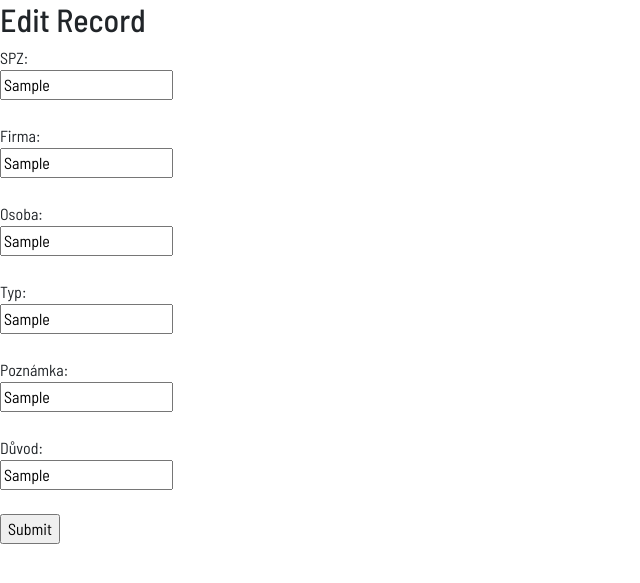
After one commit to TomasKarnik/StarGejt, a PHP site: page /edit_record.php?id=1 in a window 1280 px wide. The commit adds this page. Shown: the top 583 px of the page, without its empty margins (0-640 px from the left). Run offline with PHP 8.4, Linux system fonts and the light colour scheme; the visitor is signed in with stand-in values (Sample User, id 1); tables that the repository leaves empty hold one stand-in row (values such as "Sample post").

Commit message:
Records update
addtet capibility to delete,edit records

```diff
--- /dev/null
+++ b/edit_record.php
@@ -0,0 +1,105 @@
+<?php
+// Initialize the session
+session_start();
+
+// If user is not logged in then redirect him to login page
+if (!isset($_SESSION["loggedin"]) || $_SESSION["loggedin"] !== TRUE) {
+    echo "<script>window.location.href='./login.php';</script>";
+    exit;
+}
+
+// Database connection
+$servername = "localhost";
+$username = "vratnice"; // Replace with your database username
+$password = "Vratnice.Infotex1"; // Replace with your database password
+$dbname = "stargatesg1"; // Replace with your database name
+
+$conn = new mysqli($servername, $username, $password, $dbname);
+
+// Check connection
+if ($conn->connect_error) {
+    die("Connection failed: " . $conn->connect_error);
+}
+
+// Check if ID parameter exists in the URL
+if (isset($_GET['id'])) {
+    $id = $_GET['id'];
+
+    // Retrieve record details from the database
+    $sql = "SELECT * FROM stargate_data WHERE id = $id";
+    $result = $conn->query($sql);
+
+    if ($result->num_rows > 0) {
+        // Fetch data
+        $row = $result->fetch_assoc();
+        $spz = $row['spz'];
+        $firma = $row['firma'];
+        $osoba = $row['osoba'];
+        $typ = $row['typ'];
+        $poznámka = $row['poznámka'];
+        $důvod = $row['důvod'];
+    } else {
+        echo "Record not found.";
+        exit;
+    }
+} else {
+    echo "ID parameter not specified.";
+    exit;
+}
+
+// Check if form is submitted for editing
+if ($_SERVER["REQUEST_METHOD"] == "POST") {
+    // Collect form data
+    $spz = $_POST['spz'];
+    $firma = $_POST['firma'];
+    $osoba = $_POST['osoba'];
+    $typ = $_POST['typ'];
+    $poznámka = $_POST['poznámka'];
+    $důvod = $_POST['důvod'];
+
+    // Update record in the database
+    $sql = "UPDATE stargate_data SET spz='$spz', firma='$firma', osoba='$osoba', typ='$typ', poznámka='$poznámka', důvod='$důvod' WHERE id=$id";
+
+    if ($conn->query($sql) === TRUE) {
+        echo "Record updated successfully";
+    } else {
+        echo "Error updating record: " . $conn->error;
+    }
+}
+?>
+
+<!DOCTYPE html>
+<html lang="en">
+<head>
+<meta charset="UTF-8">
+  <meta http-equiv="X-UA-Compatible" content="IE=edge">
+  <meta name="viewport" content="width=device-width, initial-scale=1.0">
+  <title>StarGejt-Edit record</title>
+  <link href="https://cdn.jsdelivr.net/npm/bootstrap@5.2.0-beta1/dist/css/bootstrap.min.css" rel="stylesheet" integrity="sha384-0evHe/X+R7YkIZDRvuzKMRqM+OrBnVFBL6DOitfPri4tjfHxaWutUpFmBp4vmVor" crossorigin="anonymous">
+  <link rel="stylesheet" href="./css/main.css">
+  <link rel="shortcut icon" href="./img/favicon-16x16.png" type="image/x-icon">
+  <script defer src="./js/script.js"></script>
+</head>
+<body>
+    <h2>Edit Record</h2>
+    <form method="post" action="">
+        <label for="spz">SPZ:</label><br>
+        <input type="text" id="spz" name="spz" value="<?php echo $spz; ?>"><br><br>
+        <label for="firma">Firma:</label><br>
+        <input type="text" id="firma" name="firma" value="<?php echo $firma; ?>"><br><br>
+        <label for="osoba">Osoba:</label><br>
+        <input type="text" id="osoba" name="osoba" value="<?php echo $osoba; ?>"><br><br>
+        <label for="typ">Typ:</label><br>
+        <input type="text" id="typ" name="typ" value="<?php echo $typ; ?>"><br><br>
+        <label for="poznámka">Poznámka:</label><br>
+        <input type="text" id="poznámka" name="poznámka" value="<?php echo $poznámka; ?>"><br><br>
+        <label for="důvod">Důvod:</label><br>
+        <input type="text" id="důvod" name="důvod" value="<?php echo $důvod; ?>"><br><br>
+        <input type="submit" value="Submit">
+    </form>
+</body>
+</html>
+
+<?php
+$conn->close();
+?>
```
Also changed, not shown: delete_record.php (added, +40 -0 lines), main.php (+12 -11 lines), upload.php (line endings or trailing spaces), upload_form.php (line endings or trailing spaces).
